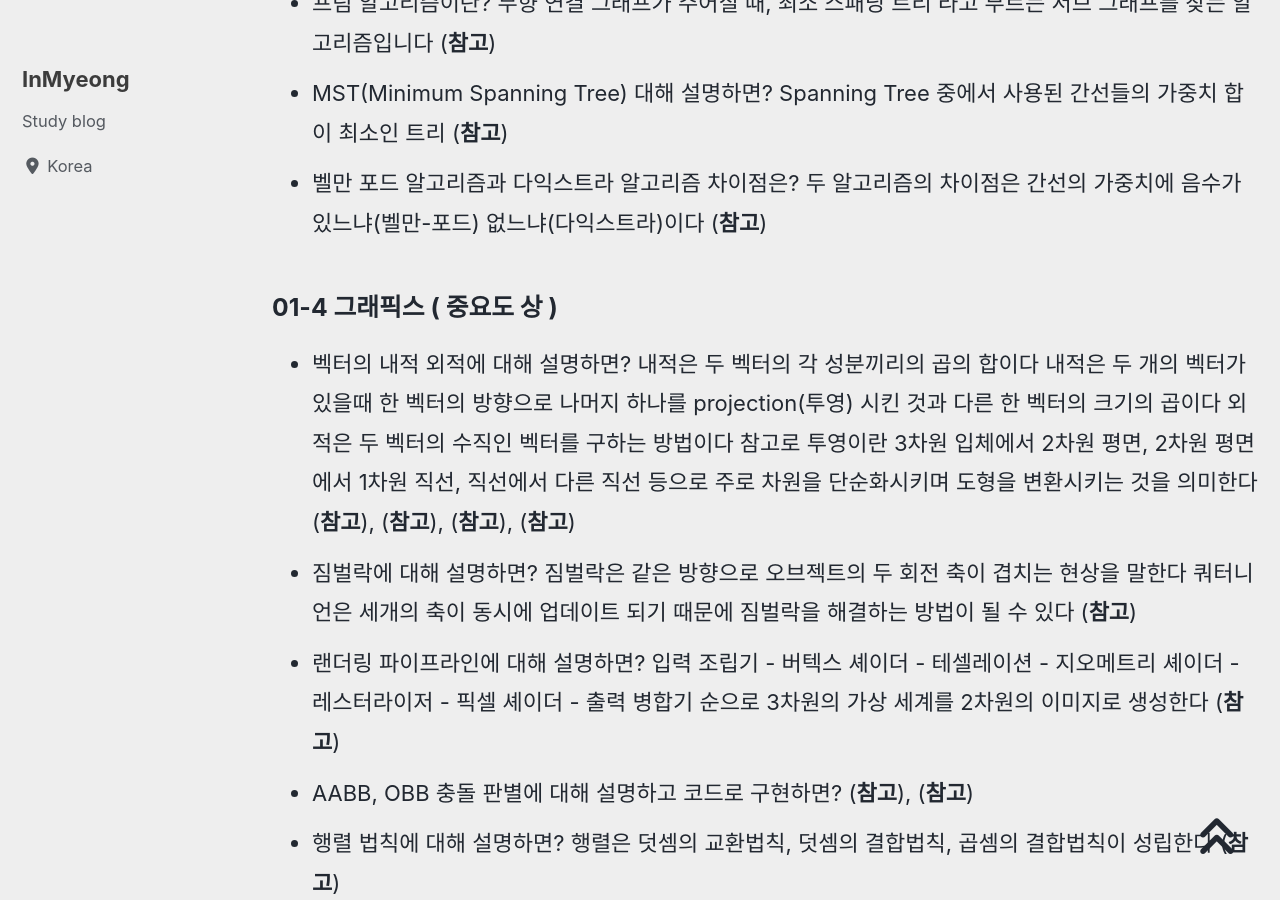
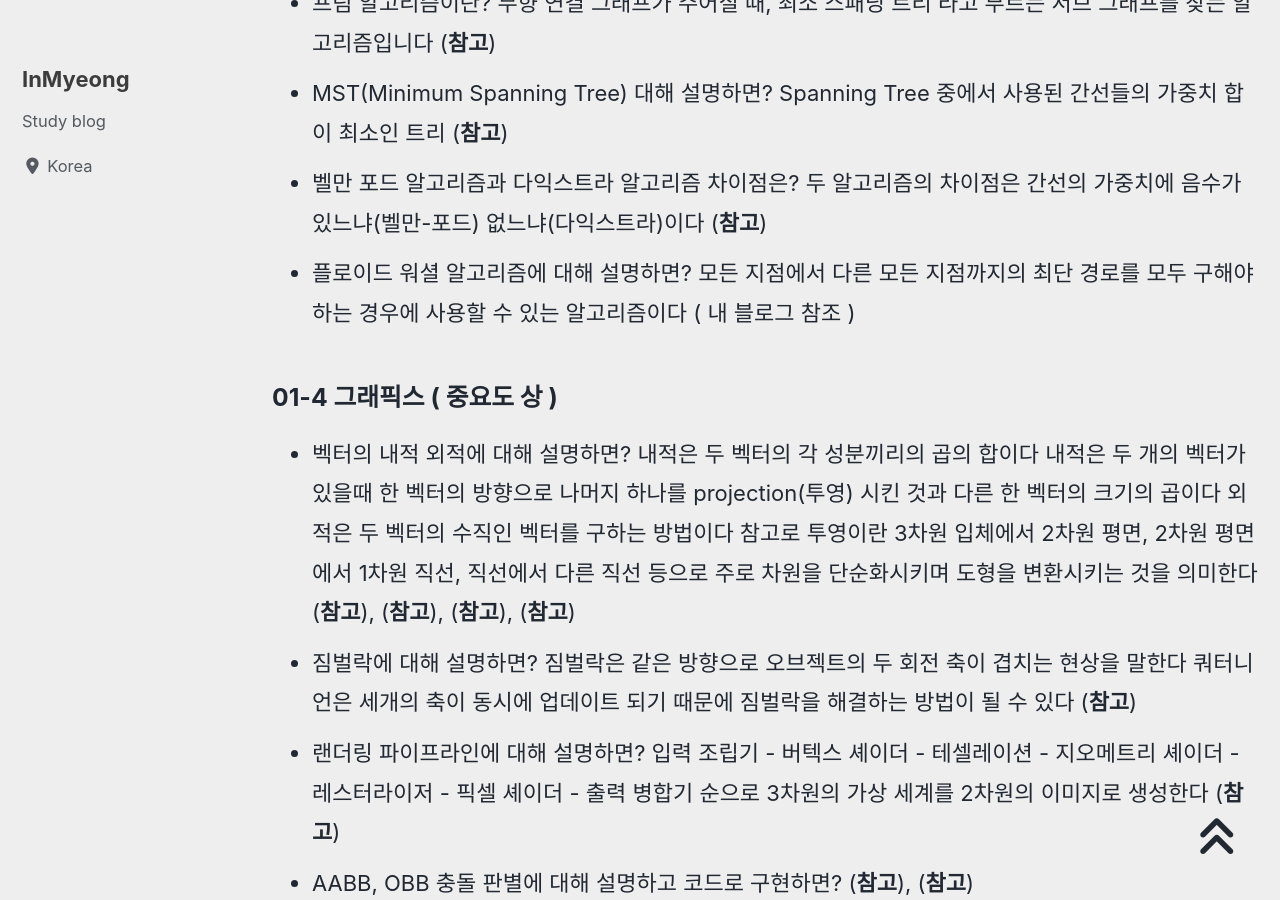
Before and after one commit to devMyeong/devMyeong.github.io, a Jekyll site: the page built from _posts/cs/2022-09-05-블로그-면접준비.md, in a window 1280 px wide and 900 px high, scrolled down 17029 px. Built offline with Jekyll 4.4.1, drawn with Linux system fonts in a browser that asks for light colours; cached includes are drawn as plain includes; nearby versions of some CDN libraries; some web fonts are replaced; comment, search, counter and statistics services are not loaded.

Commit message:
Docs : CS지식 알고리즘 파트 추가

```diff
--- a/_posts/cs/2022-09-05-블로그-면접준비.md
+++ b/_posts/cs/2022-09-05-블로그-면접준비.md
@@ -164,6 +164,7 @@ last_modified_at: 2022-10-30
 - 프림 알고리즘이란? 무향 연결 그래프가 주어질 때, 최소 스패닝 트리 라고 부르는 서브 그래프를 찾는 알고리즘입니다 ([**참고**](https://www.weeklyps.com/entry/%ED%94%84%EB%A6%BC-%EC%95%8C%EA%B3%A0%EB%A6%AC%EC%A6%98-Prims-algorithm))
 - MST(Minimum Spanning Tree) 대해 설명하면? Spanning Tree 중에서 사용된 간선들의 가중치 합이 최소인 트리 ([**참고**](https://gmlwjd9405.github.io/2018/08/28/algorithm-mst.html))
 - 벨만 포드 알고리즘과 다익스트라 알고리즘 차이점은? 두 알고리즘의 차이점은 간선의 가중치에 음수가 있느냐(벨만-포드) 없느냐(다익스트라)이다 ([**참고**](https://shyeon.tistory.com/2))
+- 플로이드 워셜 알고리즘에 대해 설명하면? 모든 지점에서 다른 모든 지점까지의 최단 경로를 모두 구해야 하는 경우에 사용할 수 있는 알고리즘이다 ( 내 블로그 참조 )
 
 ### 01-4 그래픽스 ( 중요도 상 )
 - 벡터의 내적 외적에 대해 설명하면? 내적은 두 벡터의 각 성분끼리의 곱의 합이다 내적은 두 개의 벡터가 있을때 한 벡터의 방향으로 나머지 하나를 projection(투영) 시킨 것과 다른 한 벡터의 크기의 곱이다 외적은 두 벡터의 수직인 벡터를 구하는 방법이다 참고로 투영이란 3차원 입체에서 2차원 평면, 2차원 평면에서 1차원 직선, 직선에서 다른 직선 등으로 주로 차원을 단순화시키며 도형을 변환시키는 것을 의미한다 ([**참고**](http://www.findmean.com/%EC%88%98%ED%95%99/%EB%B2%A1%ED%84%B0/%EB%B2%A1%ED%84%B0%EC%9D%98-%EB%82%B4%EC%A0%81/)), ([**참고**](https://www.youtube.com/watch?v=sOAgJmsHKLE)), ([**참고**](https://math-development-geometry.tistory.com/45)), ([**참고**](http://www.ktword.co.kr/test/view/view.php?m_temp1=4795))
```
